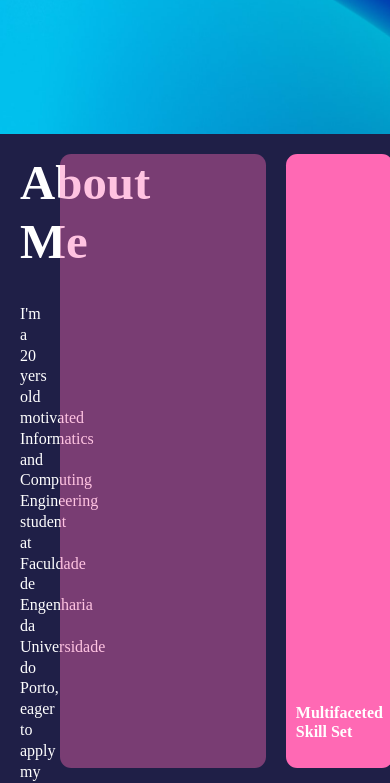
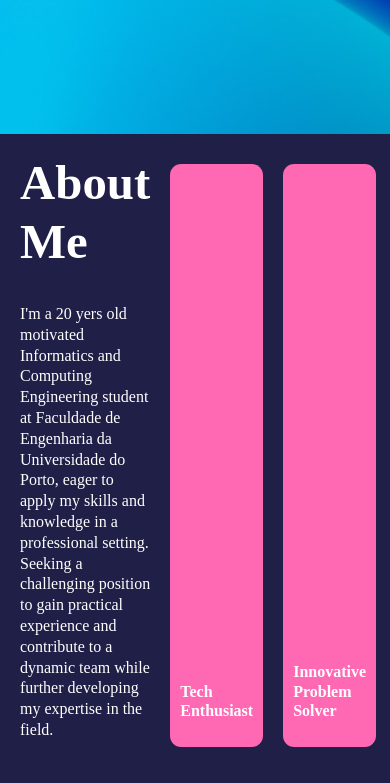
Before and after one commit to MariaBeatrizCarneiro/my-portfolio, a plain HTML site: page public/index.html in a window 390 px wide. Shown: the part 820-1603 px from the top of the page. Drawn offline with Linux system fonts and the light colour scheme.

Commit message:
section about me responsive

```diff
--- a/public/styles.css
+++ b/public/styles.css
@@ -305,16 +305,33 @@ nav {
 }
 
 @media only screen and (max-width: 600px) {
-	.grid {
-		grid-template-columns: repeat(2, 1fr);
-		grid-template-rows: repeat(6, minmax(auto, 300px));
-		overflow-y: scroll;
+	#about .grid {
+		grid-template-columns: repeat 1fr;
+		grid-template-rows: repeat(11, auto);
 	}
 
-	.item1 {
-		grid-area: 1 / 1 / 2 / 3;
+	#about .item1 {
+		grid-area: auto;
+    order: 1;
 	}
-	.card {
+
+  #about .item2,
+  #about .item3,
+  #about .item4,
+  #about .item5,
+  #about .item6,
+  #about .item7,
+  #about .item8,
+  #about .item9,
+  #about .item10,
+  #about .item11 {
+    grid-area: auto;
+    order: 2;
+  }
+
+	#about .card {
+    width: 100%;
+    margin: 10px 0;
 		grid-area: auto;
 		text-align: left;
 
```
